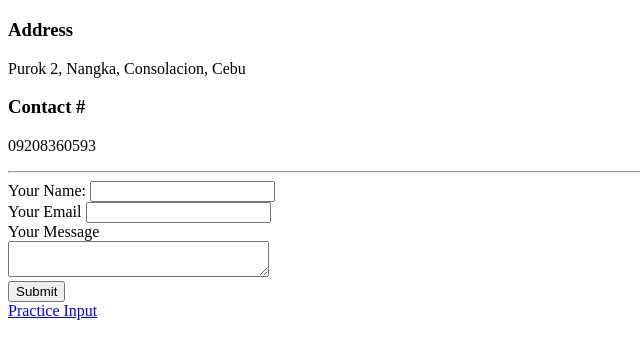
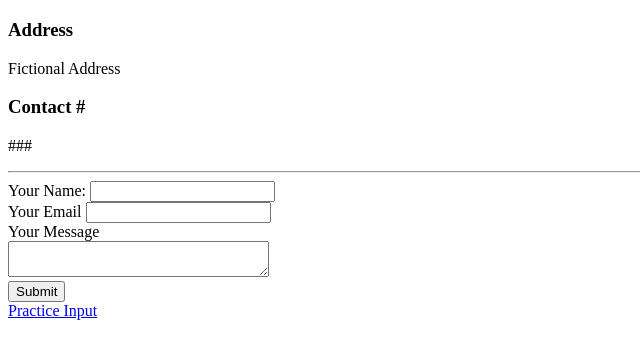
Before and after one commit to akosigeorge01/cv, a plain HTML site: page contact.html in a window 1280 px wide. Shown: the part 61-420 px from the top of the page, without its empty margins (0-640 px from the left). Drawn offline with Linux system fonts and the light colour scheme.

Commit message:
Update contact.html

```diff
--- a/contact.html
+++ b/contact.html
@@ -7,9 +7,9 @@
 <body>
     <h1>Contact Details</h1>
     <h3>Address</h3>
-    <p>Purok 2, Nangka, Consolacion, Cebu</p>
+    <p>Fictional Address</p>
     <h3>Contact #</h3>
-    <p>09208360593</p>
+    <p>###</p>
 <hr>
 <form action="mailto:joemx09@gmail.com" method="post" enctype="text/plain">
     <label>Your Name:</label>
```
